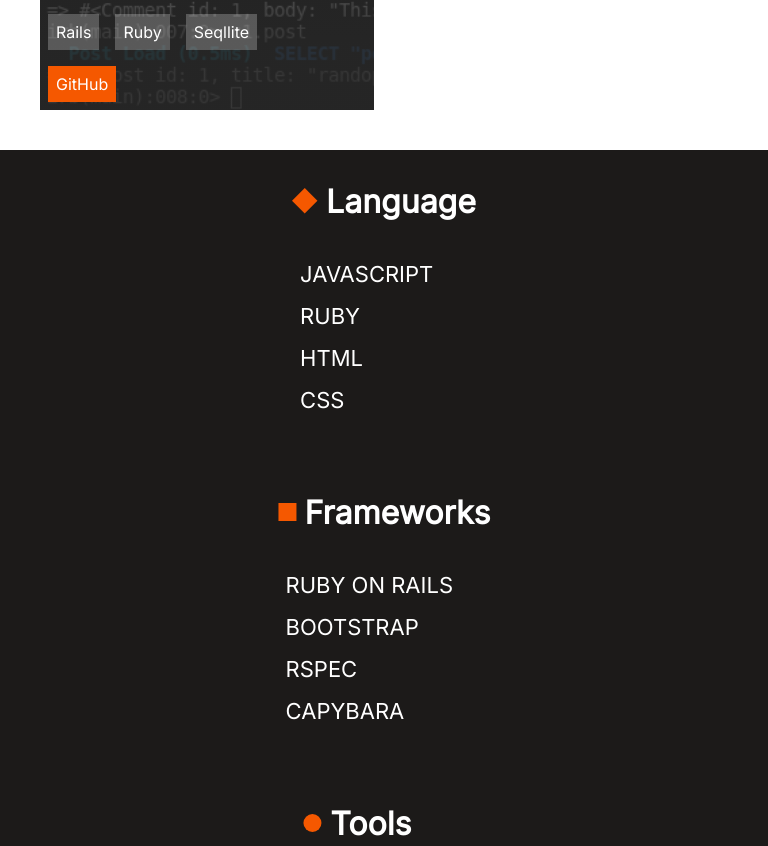
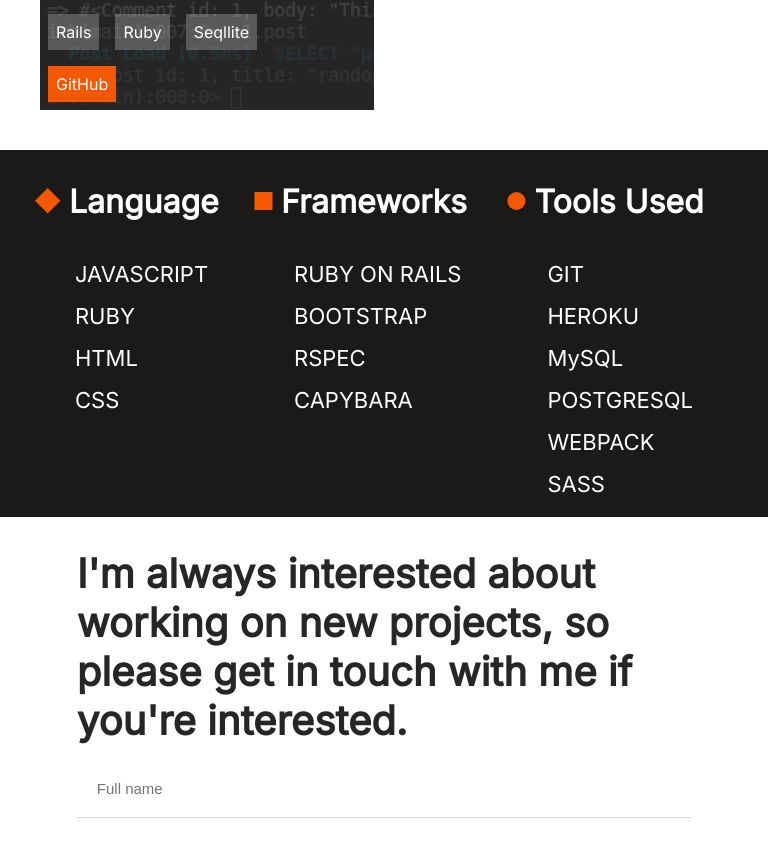
Before and after one commit to apricot12/portfolio, a website: page index.html in a window 768 px wide. Shown: the part 1776-2622 px from the top of the page. Drawn offline with Linux system fonts and the light colour scheme.

Commit message:
Update tools section

```diff
--- a/assets/stylesheets/stylesheet.scss
+++ b/assets/stylesheets/stylesheet.scss
@@ -290,10 +290,24 @@ $bg-colour: #1c1a19;
     }
   }
 
-  @media screen and (max-width: 1024px) {
+  @media screen and (max-width: 768px) {
     @include flexCenter(column);
 
     padding-bottom: 4rem;
+
+    ul {
+      height: 200px;
+    }
+  }
+
+  @media screen and (min-width: 768px) and (max-width: 999px) {
+    @include flexCenter(row);
+    justify-content: space-around;
+    padding-bottom: 4rem;
+
+    ul {
+      padding: 0 2rem 0 2rem;
+    }
   }
 }
 
--- a/index.html
+++ b/index.html
@@ -252,7 +252,7 @@
                     <svg width="19" height="18" viewBox="0 0 19 18" fill="none" xmlns="http://www.w3.org/2000/svg">
                         <rect x="0.456055" width="18" height="18" rx="9" fill="#F55800"/>
                     </svg>
-                    <h2>Tools</h2>
+                    <h2>Tools Used</h2>
                 </div>
                 <ul class="tool-list">
                     <li>GIT</li>
```
Also changed, not shown: assets/stylesheets/stylesheet.css, 1 other file.
